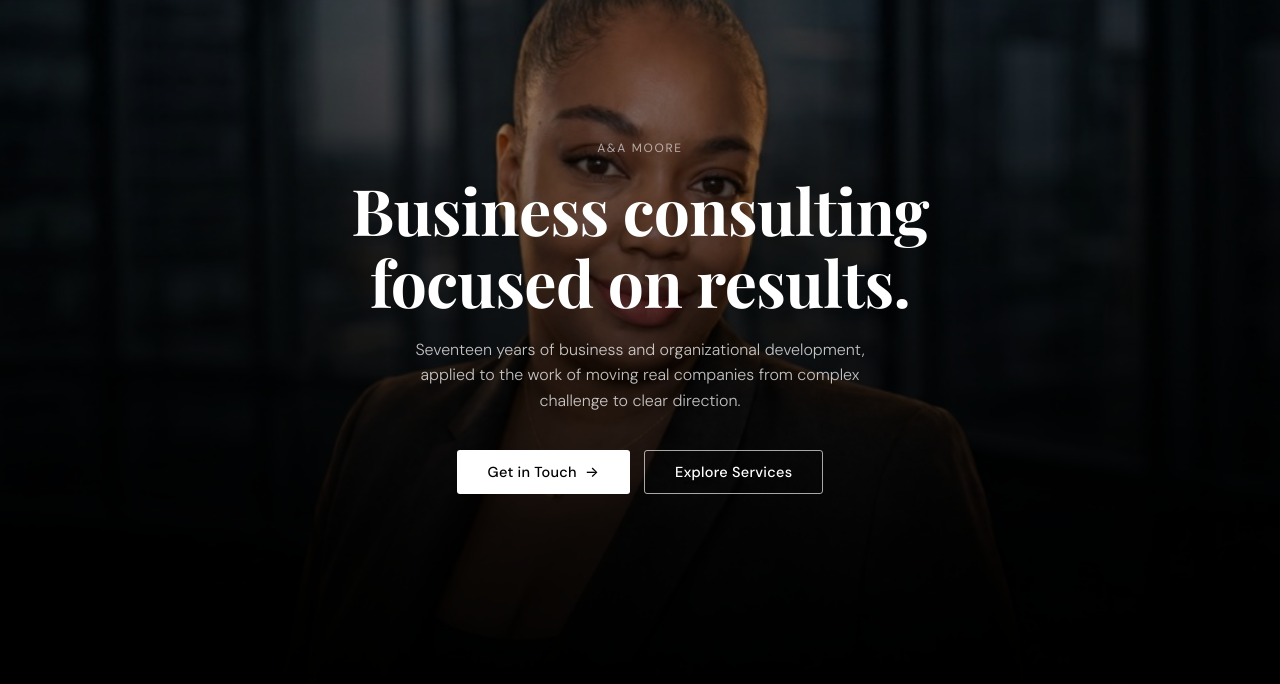
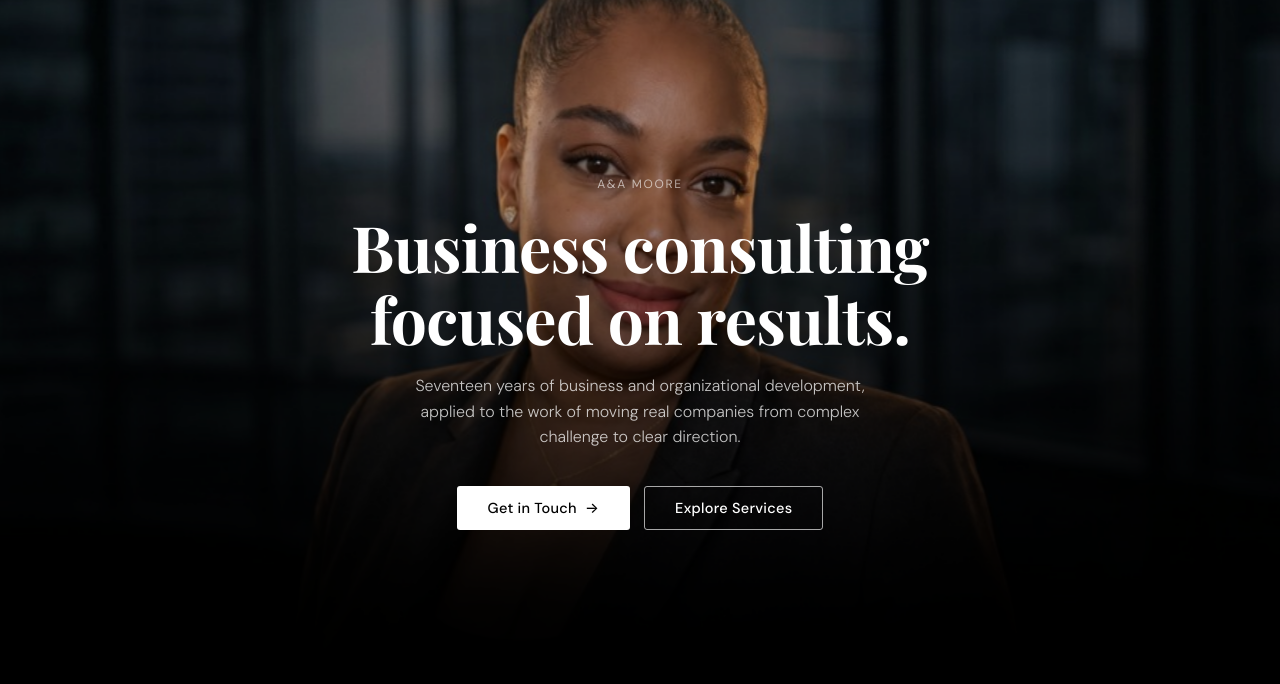
Before and after one commit to mdabdullahislamrafid552-netizen/a-a-moore, a website: page index.html in a window 1280 px wide. Shown: the part 116-800 px from the top of the page. Drawn offline with nearby package versions, Linux system fonts and the light colour scheme.

Commit message:
Position hero text at bottom and adjust image vertical position to clear subject face

```diff
--- a/index.html
+++ b/index.html
@@ -14,10 +14,14 @@
   .hero-home {
     position: relative;
     min-height: 100vh;
-    height: 100vh;
     width: 100%;
     overflow: hidden;
     background: #000;
+    display: flex;
+    flex-direction: column;
+    justify-content: flex-end;
+    align-items: center;
+    padding-bottom: 12%;
   }
   .hero-home-bg {
     position: absolute;
@@ -25,9 +29,9 @@
     z-index: 0;
     animation: hero-zoom 12s ease-out forwards;
     transform-origin: center center;
-    background: linear-gradient(to bottom, rgba(0, 0, 0, 0.2) 0%, rgba(0, 0, 0, 0.85) 80%), url('./images/hero-bg.jpg');
+    background: linear-gradient(to bottom, rgba(0,0,0,0.1) 0%, rgba(0,0,0,0.3) 40%, rgba(0,0,0,0.95) 90%), url('./images/hero-bg.jpg');
     background-size: cover;
-    background-position: center top;
+    background-position: center 15%;
     background-repeat: no-repeat;
   }
   @keyframes hero-zoom {
@@ -37,13 +41,11 @@
   .hero-home-content {
     position: relative;
     z-index: 10;
-    height: 100%;
     display: flex;
     flex-direction: column;
-    justify-content: center;
     align-items: center;
     text-align: center;
-    padding: 140px 24px 80px;
+    padding: 0 24px;
     opacity: 0;
     transform: translateY(28px);
     animation: hero-fade 1.1s ease 0.3s forwards;
```
